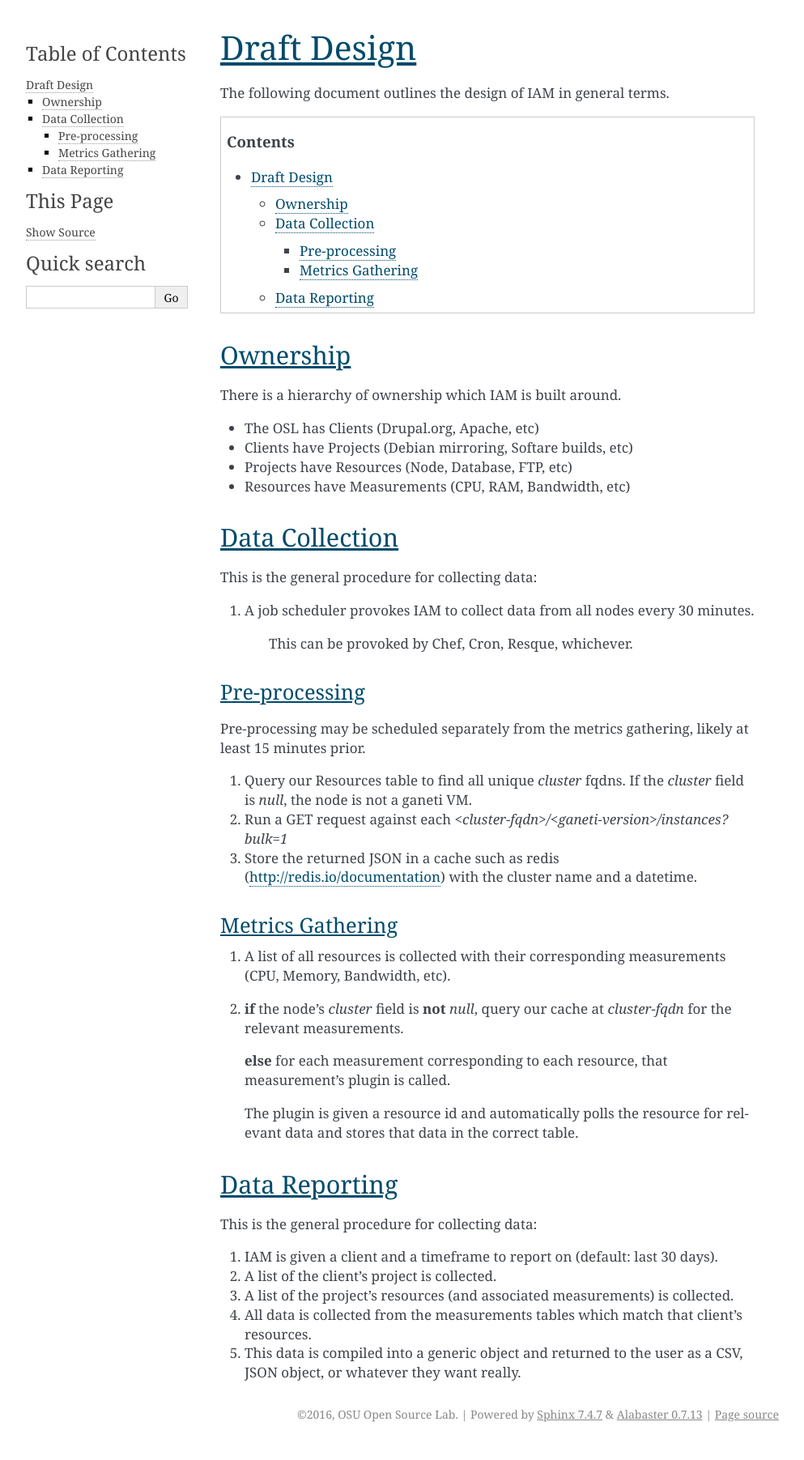
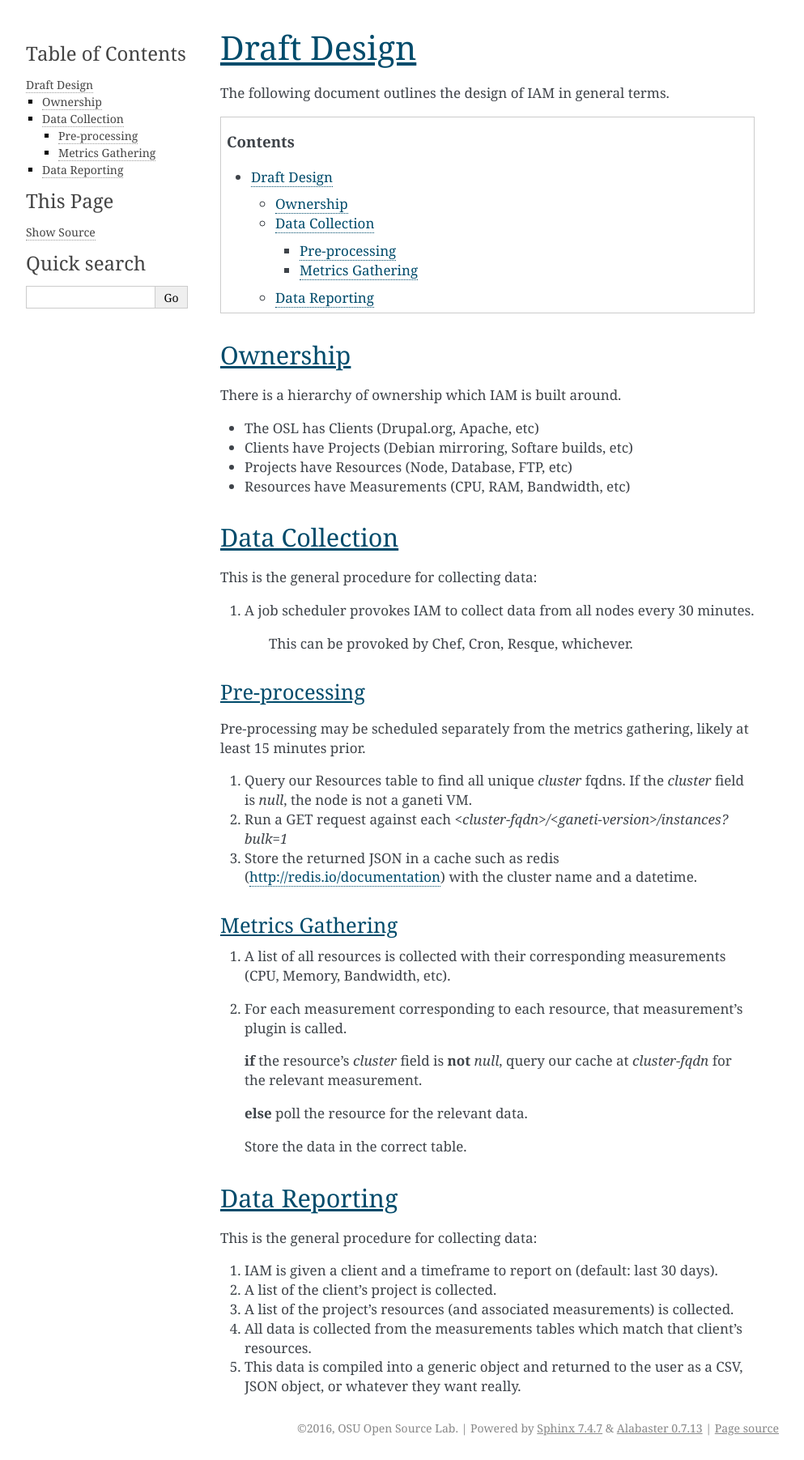
Before and after one commit to osuosl/iam, a Sphinx documentation site: the page built from docs/source/draft/design.rst, in a window 1280 px wide. Shown: the whole page at 81% size, without its empty margins (148-1141 px from the left). Built offline with Sphinx 7.4.7, drawn with Linux system fonts in a browser that asks for light colours.

Commit message:
Plugin will query the cache

```diff
--- a/docs/source/draft/design.rst
+++ b/docs/source/draft/design.rst
@@ -49,14 +49,15 @@ Metrics Gathering
 #. A list of all resources is collected with their corresponding measurements
    (CPU, Memory, Bandwidth, etc).
 
-#. **if** the node's `cluster` field is **not** `null`, query our cache at
-   `cluster-fqdn` for the relevant measurements.
+#. For each measurement corresponding to each resource, that measurement's
+   plugin is called.
 
-   **else** for each measurement corresponding to each resource, that
-   measurement's plugin is called.
+   **if** the resource's `cluster` field is **not** `null`, query our cache at
+   `cluster-fqdn` for the relevant measurement.
 
-   The plugin is given a resource id and automatically polls the resource for
-   relevant data and stores that data in the correct table.
+   **else** poll the resource for the relevant data.
+
+   Store the data in the correct table.
 
 Data Reporting
 --------------
```
